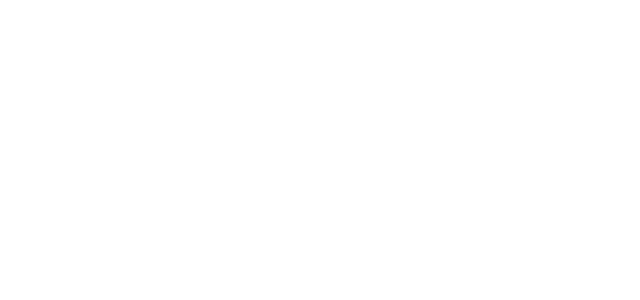
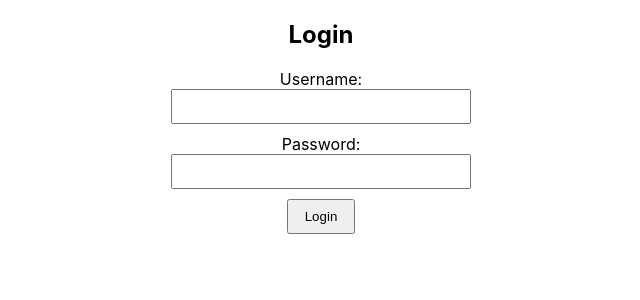
Before and after one commit to natta1995/frontend-app, a React (Create React App) app: page / in a window 1280 px wide. Shown: the top 300 px of the page, without its empty margins (319-959 px from the left). Built offline with nearby package versions, Linux system fonts and the light colour scheme.

Commit message:
basic login (conecting whit backend)

```diff
--- a/src/App.tsx
+++ b/src/App.tsx
@@ -1,11 +1,25 @@
 import React from 'react';
+import Login from './components/Login'
+import { login } from './api/auth'
 
 
-function App() {
+const App: React.FC = () => {
+  const handleLogin = async (username: string, password: string) => {
+    const result = await login(username, password);
+
+    if (result.success) {
+      alert(result.message);
+    } else {
+      alert(result.message);
+    }
+  };
+
+
   return (
     <div className="App">
       <header className="App-header">
       </header>
+      <Login onLogin={handleLogin} />
     </div>
   );
 }
--- /dev/null
+++ b/src/api/auth.ts
@@ -0,0 +1,27 @@
+export interface LoginResponse {
+    success: boolean;
+    message: string;
+  }
+
+  export const login = async (username: string, password: string): Promise<LoginResponse> => {
+    try {
+      const response = await fetch('http://localhost:1337/users/login', {
+        method: 'POST',
+        headers: {
+          'Content-Type': 'application/json',
+        },
+        body: JSON.stringify({ username, password }),
+        credentials: 'include',
+      });
+
+      if (response.ok) {
+        return { success: true, message: 'Login successful!' };
+      } else {
+        const errorText = await response.text();
+        return { success: false, message: errorText || 'Login failed.' };
+      }
+    } catch (error) {
+      console.error('Error during login:', error);
+      return { success: false, message: 'An error occurred during login.' };
+    }
+  };
--- /dev/null
+++ b/src/components/Login.tsx
@@ -0,0 +1,48 @@
+import React, { useState } from 'react';
+
+interface LoginProps {
+    onLogin: (username: string, password: string) => void;
+}
+
+const Login: React.FC<LoginProps> = ({ onLogin }) => {
+    const [username, setUsername] = useState<string>('');
+    const [password, setPassword] = useState<string>('');
+
+    const handleSubmit = (e: React.FormEvent) => {
+        e.preventDefault();
+        onLogin(username, password)
+    }
+
+    return (
+        <div style={{ width: '300px', margin: '0 auto', textAlign: 'center' }}>
+          <h2>Login</h2>
+          <form onSubmit={handleSubmit}>
+            <div style={{ marginBottom: '10px' }}>
+              <label htmlFor="username">Username:</label>
+              <input
+                id="username"
+                type="text"
+                value={username}
+                onChange={(e) => setUsername(e.target.value)}
+                required
+                style={{ width: '100%', padding: '8px', boxSizing: 'border-box' }}
+              />
+            </div>
+            <div style={{ marginBottom: '10px' }}>
+              <label htmlFor="password">Password:</label>
+              <input
+                id="password"
+                type="password"
+                value={password}
+                onChange={(e) => setPassword(e.target.value)}
+                required
+                style={{ width: '100%', padding: '8px', boxSizing: 'border-box' }}
+              />
+            </div>
+            <button type="submit" style={{ padding: '8px 16px' }}>Login</button>
+          </form>
+        </div>
+      );
+}
+
+export default Login;
```
